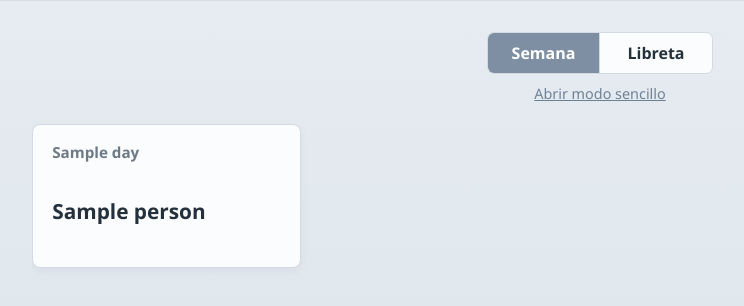
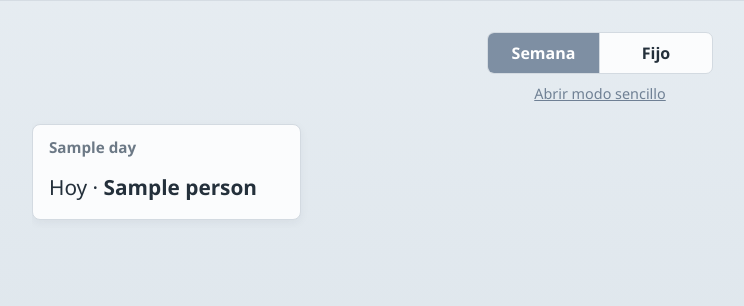
Before and after one commit to rg2011/calendario, a Python web app: template templates/week.html in a window 1280 px wide. Shown: the part 65-371 px from the top of the page, without its empty margins (40-784 px from the left). Run offline with Jinja, Linux system fonts and the light colour scheme; the template is opened without the code that fills it: most values are stand-ins (such as "Sample title", 1, 10 or a date in 2020).

Commit message:
add messages

```diff
--- a/static/style.css
+++ b/static/style.css
@@ -1217,8 +1217,8 @@ body {
 .week-day {
     display: flex;
     flex-direction: column;
-    min-height: 9rem;
-    padding: 1.1rem 1.2rem;
+    min-height: 6rem;
+    padding: 0.8rem 1rem;
     overflow: hidden;
     background: var(--surface);
     border: 1px solid var(--grid-border);
@@ -1262,6 +1262,14 @@ body {
     font-size: 1.3rem;
     font-weight: 700;
     color: var(--text-main);
+}
+
+.week-day-context {
+    font-weight: 400;
+}
+
+.week-day-name {
+    font-weight: 700;
 }
 
 .week-day[data-person="Juanmi"] .week-day-person {
--- a/templates/week.html
+++ b/templates/week.html
@@ -5,8 +5,8 @@
 {% block content %}
 <div class="week-tabs" role="tablist" aria-label="Vista de semana">
     <button id="weekTab" class="week-tab is-active" type="button" role="tab" aria-selected="true" aria-controls="weekPanel">Semana</button>
-    <button id="dialingTab" class="week-tab" type="button" role="tab" aria-selected="false" aria-controls="dialingPanel">Libreta</button>
-    <button id="extraContactsTab" class="week-tab" type="button" role="tab" aria-selected="false" aria-controls="extraContactsPanel" hidden>Contactos</button>
+    <button id="dialingTab" class="week-tab" type="button" role="tab" aria-selected="false" aria-controls="dialingPanel">Fijo</button>
+    <button id="extraContactsTab" class="week-tab" type="button" role="tab" aria-selected="false" aria-controls="extraContactsPanel" hidden>Móviles</button>
 </div>
 {% if not easy_mode %}
 <p class="easy-mode-access"><a href="{{ url_for('easy_mode') }}">Abrir modo sencillo</a></p>
@@ -21,7 +21,9 @@
                     data-person="{{ day.person }}"
                     data-date="{{ day.date }}">
                     <time class="week-day-date" datetime="{{ day.date.isoformat() }}">{{ day.label }}</time>
-                    <div class="week-day-person">{{ day.person }}</div>
+                    <div class="week-day-person">
+                        {% if loop.index0 == 0 %}<span class="week-day-context">Hoy ·&nbsp;</span>{% elif loop.index0 == 1 %}<span class="week-day-context">Mañana ·&nbsp;</span>{% endif %}<strong class="week-day-name">{{ day.person }}</strong>
+                    </div>
                 </article>
                 {% endfor %}
             </div>
```
